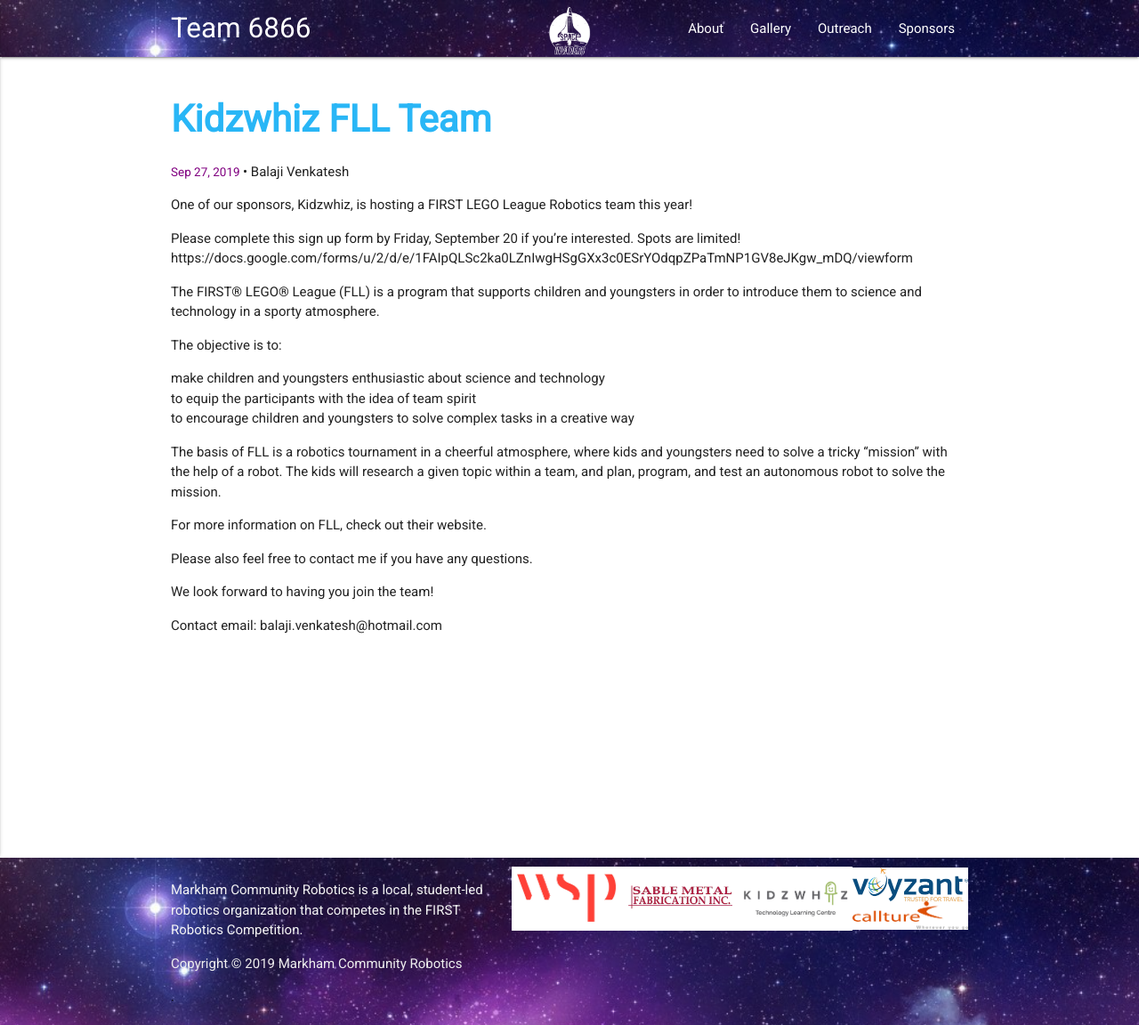
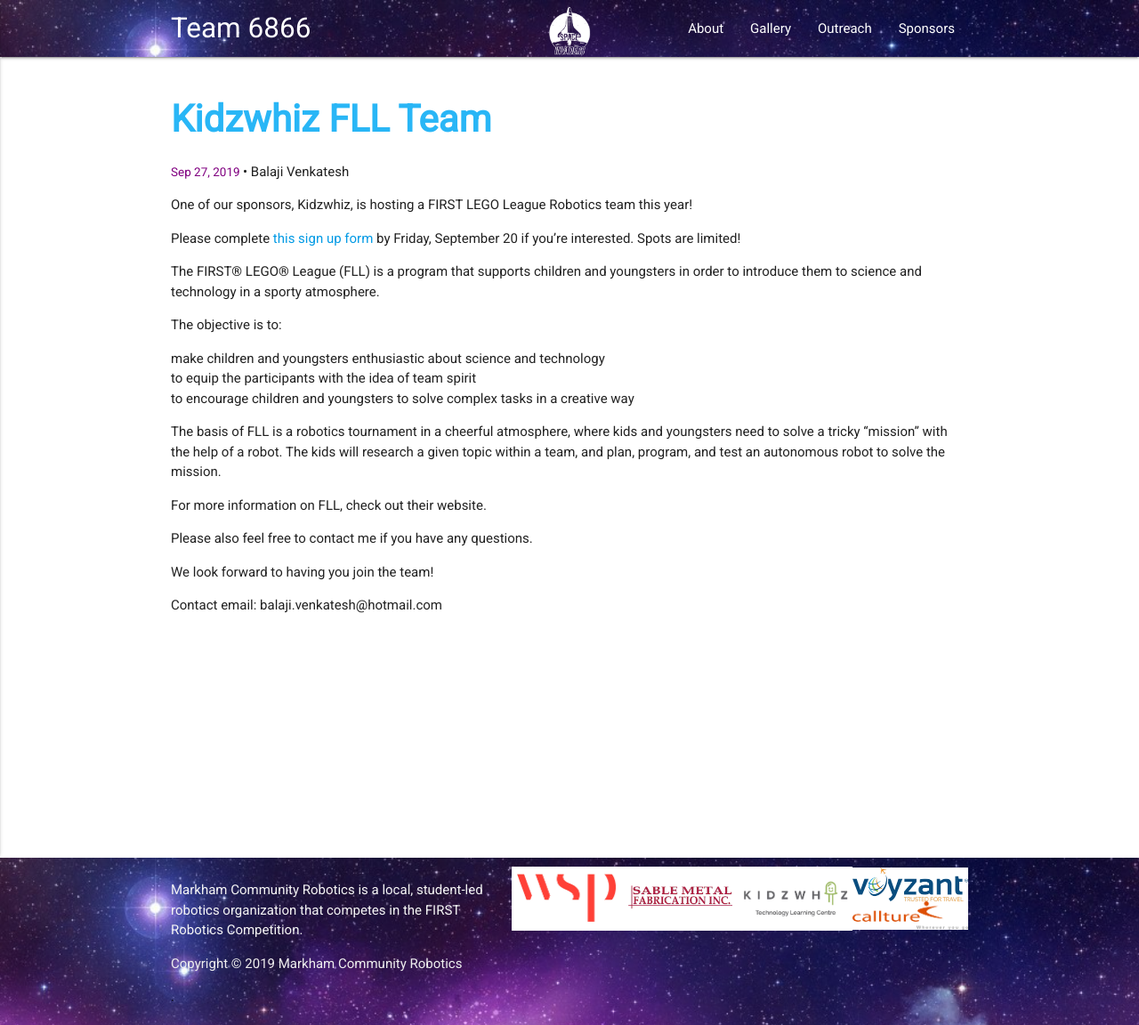
Before and after one commit to Velociraptors-in-Space/website, a Jekyll site: the page built from _posts/2019-09-27-kidzwhiz-fll-team.md, in a window 1280 px wide. Shown: the whole page at 89% size. Built offline with Jekyll 4.4.1, drawn with Linux system fonts in a browser that asks for light colours.

Commit message:
Update 2019-09-27-kidzwhiz-fll-team.md

```diff
--- a/_posts/2019-09-27-kidzwhiz-fll-team.md
+++ b/_posts/2019-09-27-kidzwhiz-fll-team.md
@@ -6,8 +6,8 @@ author: Balaji Venkatesh
 
 One of our sponsors, Kidzwhiz, is hosting a FIRST LEGO League Robotics team this year!
 
-Please complete this sign up form by Friday, September 20 if you're interested. Spots are limited!
-https://docs.google.com/forms/u/2/d/e/1FAIpQLSc2ka0LZnIwgHSgGXx3c0ESrYOdqpZPaTmNP1GV8eJKgw_mDQ/viewform
+Please complete [this sign up form](https://docs.google.com/forms/u/2/d/e/1FAIpQLSc2ka0LZnIwgHSgGXx3c0ESrYOdqpZPaTmNP1GV8eJKgw_mDQ/viewform) by Friday, September 20 if you're interested. Spots are limited!
+
 
 The  FIRST® LEGO® League (FLL) is a program that supports children and youngsters in order to introduce them to science and technology in a sporty atmosphere.
 
```
